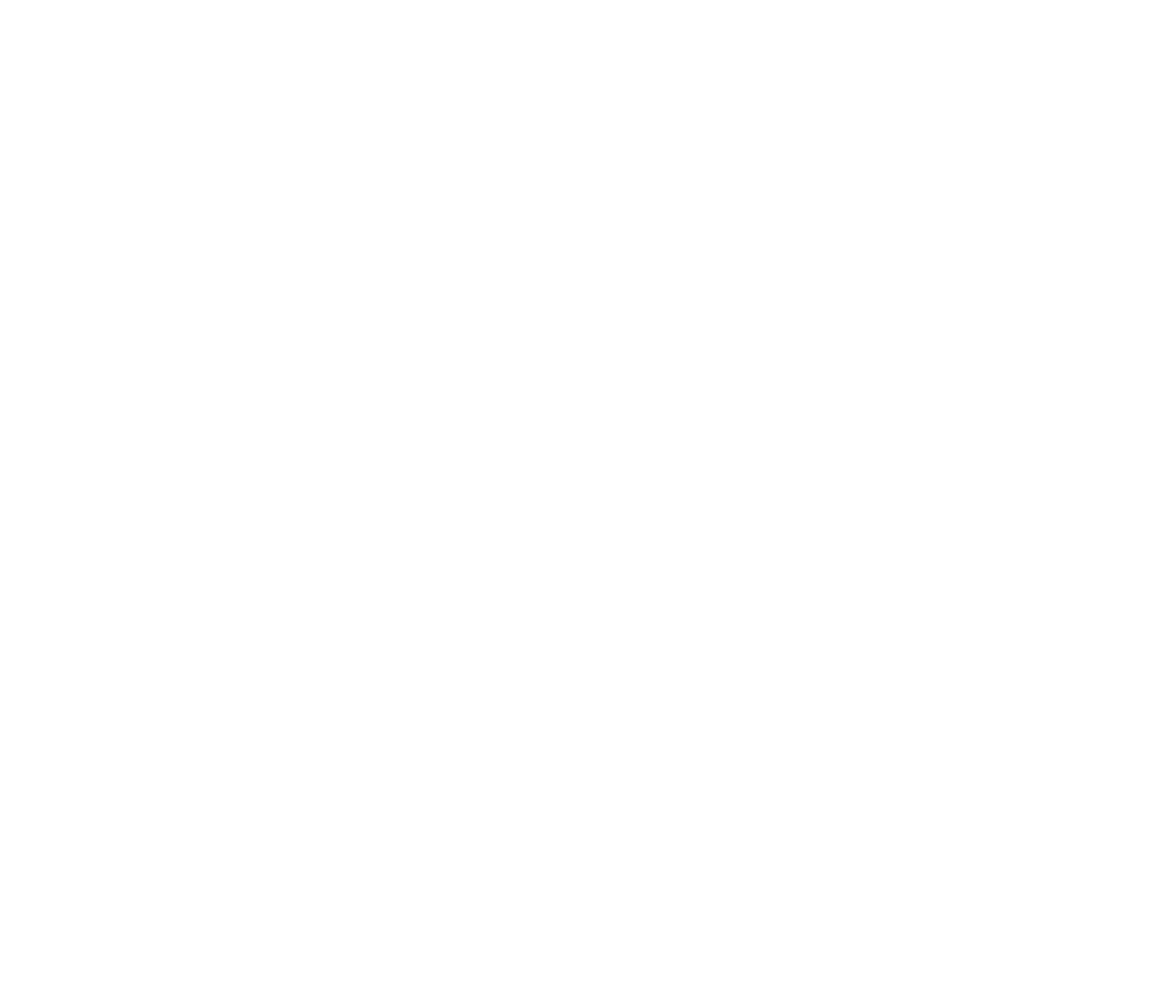
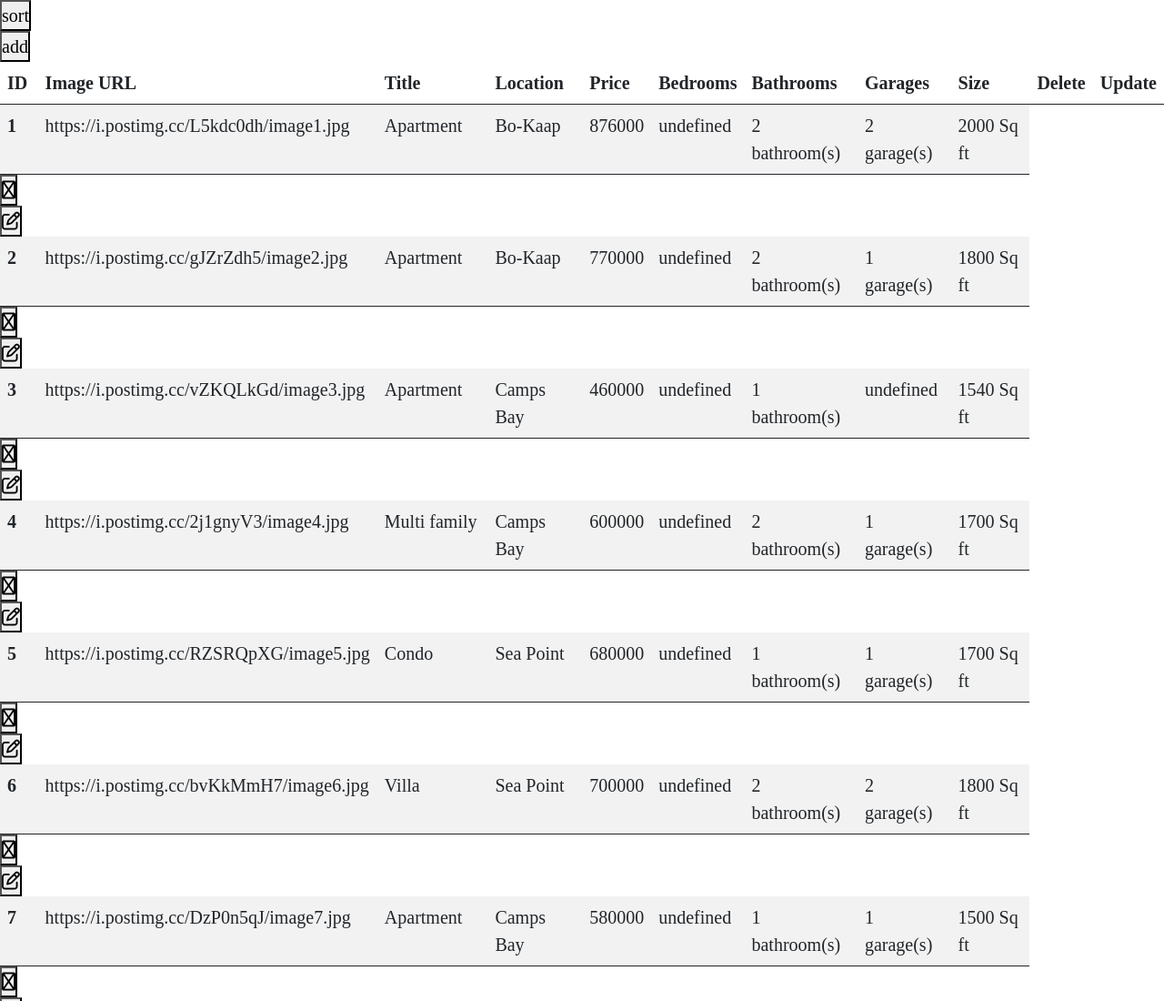
Before and after one commit to siyolisemekuto/propertyListingProject, a plain HTML site: page admin.html in a window 1280 px wide. Shown: the top 1100 px of the page at 91% size. Before the commit the page ends 800 px from the top, so only its background shows below. Drawn offline with nearby package versions, Linux system fonts and the light colour scheme.

Commit message:
Add files via upload

```diff
--- a/admin.html
+++ b/admin.html
@@ -4,9 +4,16 @@
     <meta charset="UTF-8">
     <meta http-equiv="X-UA-Compatible" content="IE=edge">
     <meta name="viewport" content="width=device-width, initial-scale=1.0">
-    <title>back-end</title>
+    <title>admin page</title>
+    <script src="https://kit.fontawesome.com/47f71f9d8c.js" crossorigin="anonymous"></script>
+    <link href="https://unpkg.com/aos@2.3.1/dist/aos.css" rel="stylesheet">
+    <link href="https://cdn.jsdelivr.net/npm/bootstrap@5.0.2/dist/css/bootstrap.min.css" rel="stylesheet" integrity="sha384-EVSTQN3/azprG1Anm3QDgpJLIm9Nao0Yz1ztcQTwFspd3yD65VohhpuuCOmLASjC" crossorigin="anonymous">
+    <link rel="stylesheet" href="style.css">
 </head>
 <body>
+    <table class="table table-striped" id="Listings"></table>
 
+   <script src="https://cdn.jsdelivr.net/npm/bootstrap@5.0.2/dist/js/bootstrap.bundle.min.js" integrity="sha384-MrcW6ZMFYlzcLA8Nl+NtUVF0sA7MsXsP1UyJoMp4YLEuNSfAP+JcXn/tWtIaxVXM" crossorigin="anonymous"></script>
+   <script src="admin.js"></script>
 </body>
 </html>
--- a/admin.js
+++ b/admin.js
@@ -1,150 +1,224 @@
-//navbar
-function toggleNav(){ document.querySelector("#navbar").classList.toggle("active")
-}
-
-const properties = JSON.parse(localStorage.getItem("properties"))
-? JSON.parse(localStorage.getItem("properties"))
+const propertyList = JSON.parse(localStorage.getItem("Listing"))
+? JSON.parse(localStorage.getItem("Listing"))
 :[
     {
         id:1,
-        image:'<img src=image1.jpg>',
+        image:'https://i.postimg.cc/L5kdc0dh/image1.jpg',
         title: "Apartment",
-        location: "Cape Town",
-        price: "$876 000",
+        location: "Bo-Kaap",
+        price: 876000,
         specifications:{
-            bedroooms: 3,
-            bathrooms: 2,
-            garage: 2,
+            bedroooms: "3 bedroom(s)",
+            bathrooms: "2 bathroom(s)",
+            garage: "2 garage(s)",
             size:"2000 Sq ft"
         },
-    },
-    {
+    },{
         id:2,
-        image:'<img src=image2.jpg>',
+        image:'https://i.postimg.cc/gJZrZdh5/image2.jpg',
         title: "Apartment",
-        location: "Cape Town",
-        price: "$770 000",
+        location: "Bo-Kaap",
+        price: 770000,
         specifications:{
-            bedroooms: 2,
-            bathrooms: 2,
-            garage: 1,
+            bedroooms: "2 bedroom(s)",
+            bathrooms: "2 bathroom(s)",
+            garage: "1 garage(s)",
             size:"1800 Sq ft"
         },
-    },
-    {
+    },{
         id:3,
-        image:'<img src=image3.jpg>',
+        image:'https://i.postimg.cc/vZKQLkGd/image3.jpg',
         title: "Apartment",
-        location: "Cape Town",
-        price: "$560 000",
+        location: "Camps Bay",
+        price: 460000,
         specifications:{
-            bedroooms: 1,
-            bathrooms: 1,
+            bedroooms: "1 bedroom(s)",
+            bathrooms: "1 bathroom(s)",
             size:"1540 Sq ft"
         },
-    },
-    {
+    },{
         id:4,
-        image:'<img src=image4.jpg>',
-        title: "Apartment",
-        location: "Cape Town",
-        price: "$600 000",
+        image:'https://i.postimg.cc/2j1gnyV3/image4.jpg',
+        title: "Multi family",
+        location: "Camps Bay",
+        price: 600000,
         specifications:{
-            bedroooms: 2,
-            bathrooms: 2,
-            garage: 1,
+            bedroooms: "2 bedroom(s)",
+            bathrooms: "2 bathroom(s)",
+            garage: "1 garage(s)",
             size:"1700 Sq ft"
         },
-    },
-    {
+    },{
         id:5,
-        image:'<img src=image5.jpg>',
-        title: "Apartment",
-        location: "Cape Town",
-        price: "$680 000",
+        image:'https://i.postimg.cc/RZSRQpXG/image5.jpg',
+        title: "Condo",
+        location: "Sea Point",
+        price: 680000,
         specifications:{
-            bedroooms: 2,
-            bathrooms: 1,
-            garage: 1,
+            bedroooms: "2 bedroom(s)",
+            bathrooms: "1 bathroom(s)",
+            garage: "1 garage(s)",
             size:"1700 Sq ft"
         },
-    },
-    {
+    },{
         id:6,
-        image:'<img src=image6.jpg>',
-        title: "Apartment",
-        location: "Cape Town",
-        price: "$700 000",
+        image:'https://i.postimg.cc/bvKkMmH7/image6.jpg',
+        title: "Villa",
+        location: "Sea Point",
+        price: 700000,
         specifications:{
-            bedroooms: 2,
-            bathrooms: 2,
-            garage: 2,
+            bedroooms: "2 bedroom(s)",
+            bathrooms: "2 bathroom(s)",
+            garage: "2 garage(s)",
             size:"1800 Sq ft"
         },
-    },
-    {
+    },{
         id:7,
-        image:'<img src=image7.jpg>',
+        image:'https://i.postimg.cc/DzP0n5qJ/image7.jpg',
         title: "Apartment",
-        location: "Cape Town",
-        price: "$580 000",
+        location: "Camps Bay",
+        price: 580000,
         specifications:{
-            bedroooms: 2,
-            bathrooms: 1,
-            garage: 1,
+            bedroooms: "2 bedroom(s)",
+            bathrooms: "1 bathroom(s)",
+            garage: "1 garage(s)",
             size:"1500 Sq ft"
         },
-    },
-    {
+    },{
         id:8,
-        image:'<img src=image8.jpg>',
-        title: "Apartment",
-        location: "Cape Town",
-        price: "$830 000",
+        image:'https://i.postimg.cc/zD6zm492/image8.jpg',
+        title: "Maultifamily",
+        location: "Bo-Kaap",
+        price: 830000,
         specifications:{
-            bedroooms: 3,
-            bathrooms: 2,
-            garage: 2,
+            bedroooms: "3 bedroom(s)",
+            bathrooms: "2 bathroom(s)",
+            garage: "2 garage(s)",
             size:"2200 Sq ft"
         },
-    },
-    {
+    },{
         id:9,
-        image:'<img src=image9.jpg>',
-        title: "Apartment",
-        location: "Cape Town",
-        price: "$790 000",
+        image:'https://i.postimg.cc/FHq81QVw/image9.jpg',
+        title: "Condo",
+        location: "Sea Point",
+        price: 790000,
         specifications:{
-            bedroooms: 3,
-            bathrooms: 2,
-            garage: 1,
+            bedroooms: "3 bedroom(s)",
+            bathrooms: "2 bathroom(s)",
+            garage: "1 garage(s)" ,
             size:"2500 Sq ft"
         },
-    },
-    {
+    },{
         id:10,
-        image:'<img src=image10.jpg>',
+        image:'https://i.postimg.cc/4ydQzYJP/image10.jpg',
         title: "Apartment",
-        location: "Cape Town",
-        price: "$785 000",
+        location: "Camps Bay",
+        price: 785000,
         specifications:{
-            bedroooms: 2,
-            bathrooms: 1,
-            garage: 1,
+            bedroooms: "2 bedroom(s)",
+            bathrooms: "1 bathroom(s)",
+            garage: "1 garage(s)",
             size:"1950 Sq ft"
         },
-    },
-    {
+    },{
         id:11,
-        image:'<img src=image11.jpg>',
-        title: "Apartment",
-        location: "Cape Town",
-        price: "$670 000",
+        image:'https://i.postimg.cc/RZrrSHQw/image11.jpg',
+        title: "Condo",
+        location: "Camps Bay",
+        price: 670000,
         specifications:{
-            bedroooms: 1,
-            bathrooms: 1,
-            garage: 1,
+            bedroooms: "1 bedroom(s)",
+            bathrooms: "1  bathroom(s)",
+            garage: "1 garage(s)",
             size:"1700 Sq ft"
         },
     }
 ]
+
+function showProperty() {
+    let listing = document.querySelector("#Listings");
+    listing.innerHTML = '';
+    listing.innerHTML += `
+     <button id='sort' onclick="sorting()">sort</button>
+  <thead>
+  <button id='add' onclick="addRecord()">add</button>
+  <thead>
+    <tr>
+      <th scope="col">ID</th>
+      <th scope="col">Image URL</th>
+      <th scope="col">Title</th>
+      <th scope="col">Location</th>
+      <th scope="col">Price</th>
+      <th scope="col">Bedrooms</th>
+      <th scope="col">Bathrooms</th>
+      <th scope="col">Garages</th>
+      <th scope="col">Size</th>
+      <th scope="col">Delete</th>
+      <th scope="col">Update</th>
+    </tr>
+  </thead>`;
+  propertyList.forEach((property) => {
+    document.querySelector("#Listings").innerHTML += `
+  <tbody>
+    <tr>
+      <th scope="row">${property.id}</th>
+      <td>${property.image}</td>
+      <td>${property.title}</td>
+      <td>${property.location}</td>
+      <td>${property.price}</td>
+      <td>${property.specifications.bedrooms}</td>
+      <td>${property.specifications.bathrooms}</td>
+      <td>${property.specifications.garage}</td>
+      <td>${property.specifications.size}</td>
+      <button id='delete' onclick="deleteListing(id)"><i class="fa-regular fa-circle-minus"></i></button>
+      <button id='update'><i class="fa-regular fa-pen-to-square"></i></button>
+    </tr>
+
+  </tbody>
+`
+    });
+
+
+}
+
+showProperty();
+
+function deleteListing(id) {
+    if(id > -1){
+        lists.splice( id, 1);
+        // After delete
+        localStorage.setItem('Listing', JSON.stringify(propertyList) );
+    }else {
+        console.log('Name was not found');
+    }
+}
+
+
+function deleteListing(id){
+    const index=propertyList.indexOf(property =>{
+        property.id === id
+    })
+    propertyList=propertyList.splice(index,1)
+    showProperty()
+}
+
+//sorting
+function sorting() {
+
+    propertyList.sort((a,b)=>{
+        return a.location < b.location? -1:1;
+    });
+    showProperty();
+}
+
+//adding
+function addRecord(e) {
+    e.preventDefault();
+    lists.push(
+        document.getElementById('Listing').value
+    );
+    // Save data to our localstorage
+    localStorage.setItem('propertyList', JSON.stringify(lists));
+}
+document.querySelector('#add').addEventListener('onclick', addRecord);
+console.log(JSON.parse(localStorage.getItem('propertyList')));
--- a/style.css
+++ b/style.css
@@ -65,11 +65,20 @@
     margin-bottom: 0;
     padding-bottom: 0;
 }
+#sort-options{
+    z-index: 1;
+    margin-top:-100px;
+    display: flex;
+    justify-content: space-evenly;
+    margin-bottom: 100px;
+}
 #agents{
     display: flex;
 }
 .card-img-top{
-    height: 200px;
+    height: 210px;
+    object-fit: cover;
+    object-position: center;
 }
 .card-title{
     font-weight: bold;
```
Also changed, not shown: index.html (+1 -1 lines), index.js (+60 -40 lines).
